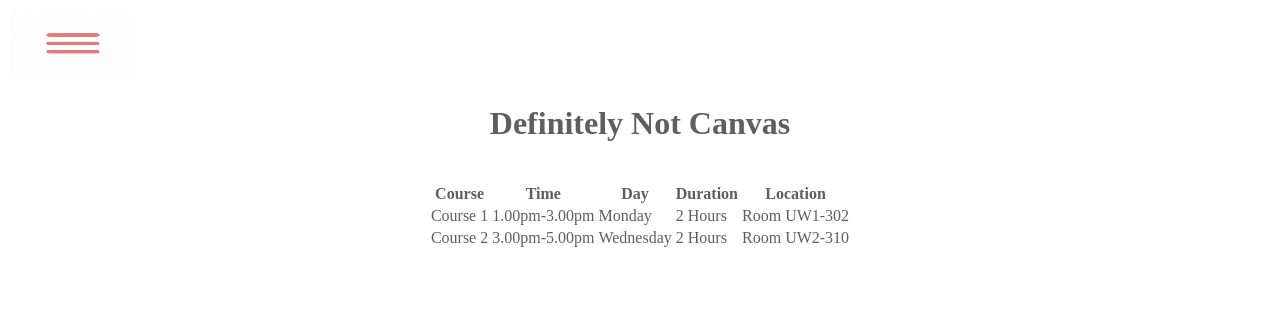
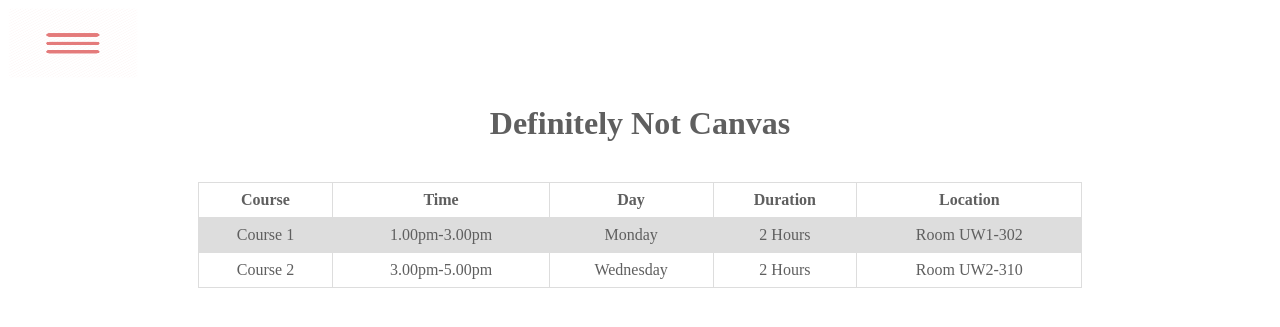
Before and after one commit to jConquest/css566project, a Jekyll site: the page built from docs/courses.html, in a window 1280 px wide. Shown: the top 327 px of the page. Built offline with Jekyll 4.4.1, drawn with Linux system fonts in a browser that asks for light colours.

Commit message:
Update style.css

```diff
--- a/docs/assets/css/style.css
+++ b/docs/assets/css/style.css
@@ -50,3 +50,18 @@ body {
   .sidenav {padding-top: 15px;}
   .sidenav a {font-size: 18px;}
 }
+table {
+  font-family: Century Gothic;
+  border-collapse: collapse;
+  width: 70%;
+}
+
+td, th {
+  border: 1px solid #dddddd;
+  text-align: center;
+  padding: 8px;
+}
+
+tr:nth-child(even) {
+  background-color: #dddddd;
+}
```
